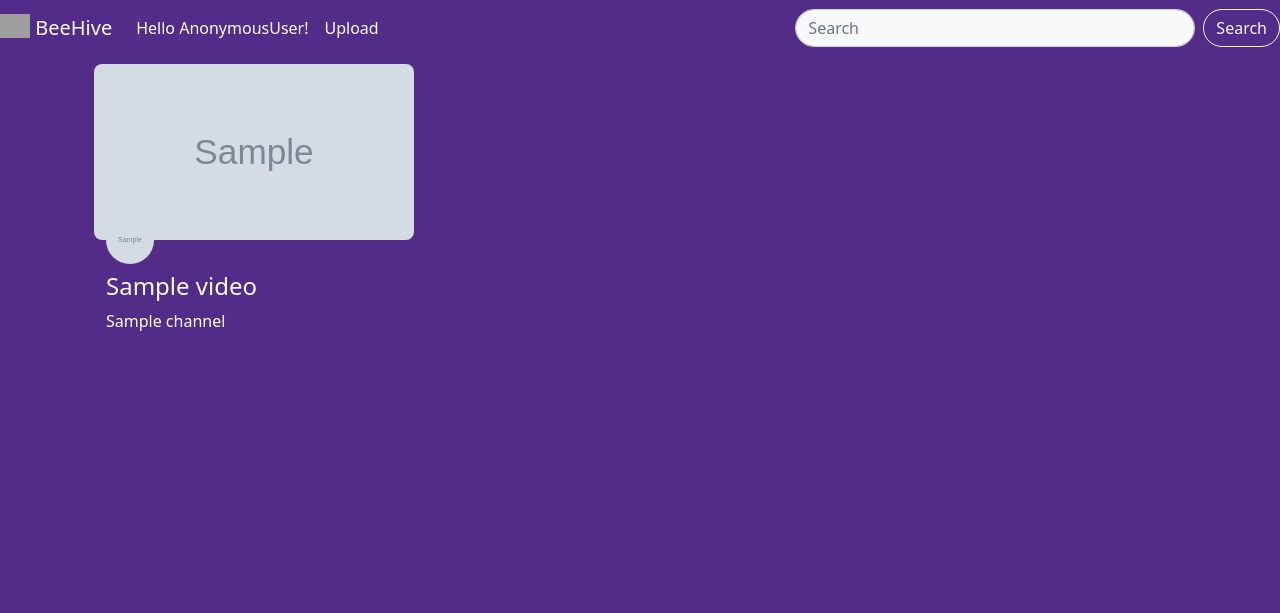
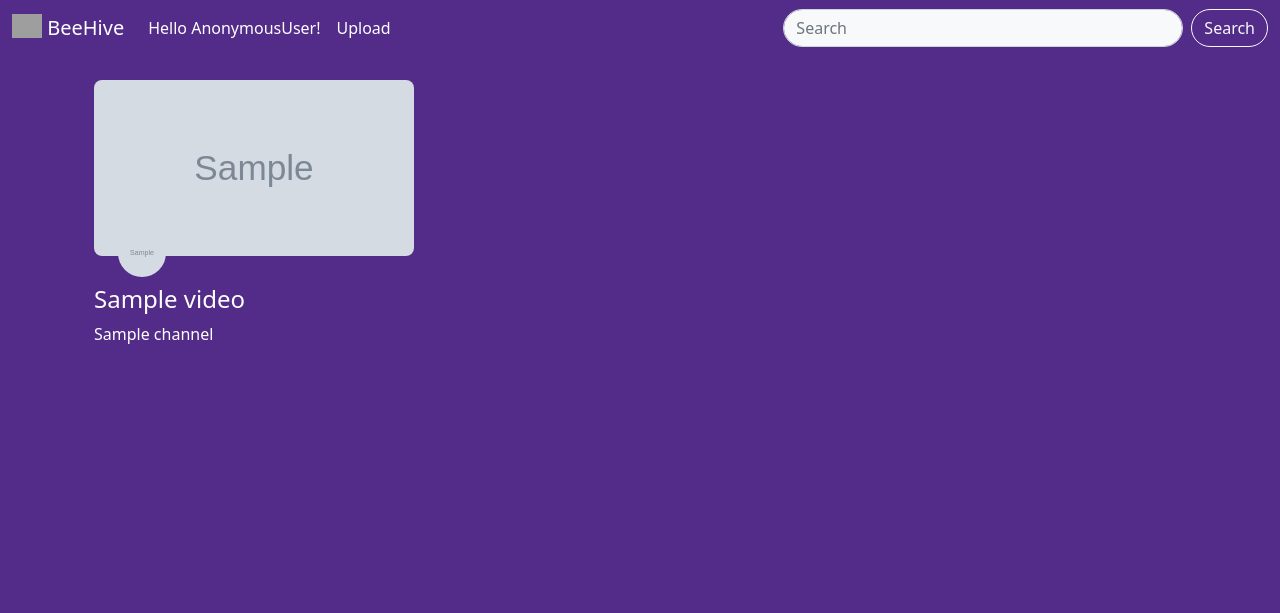
Before and after one commit to nooralhajri/beehive, a Django app: page / in a window 1280 px wide. Shown: the top 613 px of the page. Run offline with Django 4.2, Linux system fonts and the light colour scheme; tables that the repository leaves empty hold one stand-in row (values such as "Sample post"); grey boxes marked "Sample" are stand-in pictures; some libraries are stand-ins or nearby versions; grey boxes are pictures that could not be loaded.

Commit message:
minor changes in styles

```diff
--- a/main_app/templates/base.html
+++ b/main_app/templates/base.html
@@ -15,10 +15,10 @@
 
 
 </head>
-<body class="bg-primary d-flex flex-column min-vh-100 ">
+<body class="bg-primary d-flex flex-column min-vh-100" >
     <header>
-        <nav class="navbar fixed-top navbar-expand-lg  bg-primary  >
-            <div class="container-fluid bg-primary"  >
+        <nav class="navbar fixed-top navbar-expand-lg  bg-primary " style="margin-bottom: 5rem;">
+            <div class="container-fluid bg-primary" >
                 <a class="navbar-brand" href="{% url 'home' %}" style="color: white;" >
                     <img src="https://svgsilh.com/svg/23431-ffffff.svg" alt="Logo" width="30" height="24" class="d-inline-block align-text-top">
                     BeeHive
@@ -35,16 +35,6 @@
                     <a class="nav-link" href="{% url 'videos_create' %}" style="color: white;" >Upload</a>
                   </li>
 
-                  {% comment %} <li class="nav-item dropdown">
-                    <a class="nav-link dropdown-toggle" href="{% url 'home' %}" role="button" data-bs-toggle="dropdown" aria-expanded="false" style="color: white;" >
-                      Dropdown
-                    </a> {% endcomment %}
-                    {% comment %} <ul class="dropdown-menu">
-                      <li><a class="dropdown-item" href="#">Action</a></li>
-                      <li><a class="dropdown-item" href="#">Another action</a></li>
-                      <li><hr class="dropdown-divider"></li>
-                      <li><a class="dropdown-item" href="#">Something else here</a></li>
-                    </ul> {% endcomment %}
 
                 </ul>
                 <form class="d-flex" role="search">
@@ -56,7 +46,7 @@
           </nav>
     </header>
 
-    <main class="container" style="margin-top: 4rem; margin-bottom: 5rem;">
+    <main class="container" style="margin-top: 5rem; margin-bottom: 5rem;">
         {% block content %}
         {% endblock %}
     </main>
--- a/main_app/templates/home.html
+++ b/main_app/templates/home.html
@@ -20,9 +20,9 @@
             </div>
 
             <div class="container">
-                <div class="row" style="position: relative; bottom: 1.5rem;">
+                <div class="row" style="position: relative; bottom: 1.7rem; right: 0.75rem;">
                     <div class="col">
-                        <img style="border-radius: 50%; width: 3rem; height: 3rem;"  src={% static video.channel.profilephoto|cut:'main_app/static/' %} alt="profile pic" />
+                        <img style="border-radius: 50%; width: 3rem; height: 3rem; position: relative; left: 1.5rem;"  src={% static video.channel.profilephoto|cut:'main_app/static/' %} alt="profile pic" />
                     </div>
                     <div class="col">
                         <h4 style="margin-top: 0.5rem;">{{video.title}} </h4>
```
Also changed, not shown: main_app/static/uploads/1.webp (added), 1 other file.
